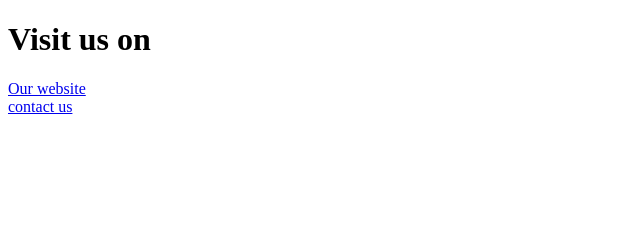
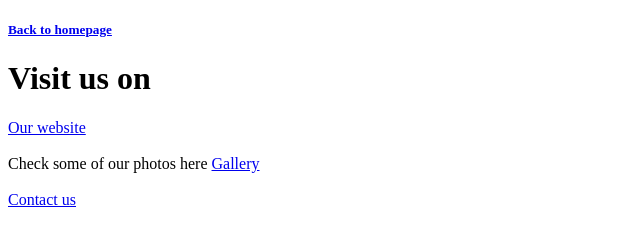
Before and after one commit to Nadia-si/Croissant, a plain HTML site: page contact.html in a window 1280 px wide. Shown: the whole page, without its empty margins (0-640 px from the left). Drawn offline with Linux system fonts and the light colour scheme.

Commit message:
Linked webpages to ech other

```diff
--- a/contact.html
+++ b/contact.html
@@ -7,11 +7,16 @@
     <title>Document</title>
   </head>
   <body>
+    <h5><a href="/">Back to homepage</a></h5>
     <h1>Visit us on</h1>
     <a href="https://www.delicious.com.au/">Our website</a>
     <br />
+    <br />
+    Check some of our photos here <a href="/photo.html">Gallery</a>
+    <br />
+    <br />
     <a href="https://www.delicious.com.au/article/contact-us/p1pef0kv">
-      contact us</a
+      Contact us</a
     >
   </body>
 </html>
```
Also changed, not shown: index.html (+4 -0 lines), photo.html (+3 -0 lines).
